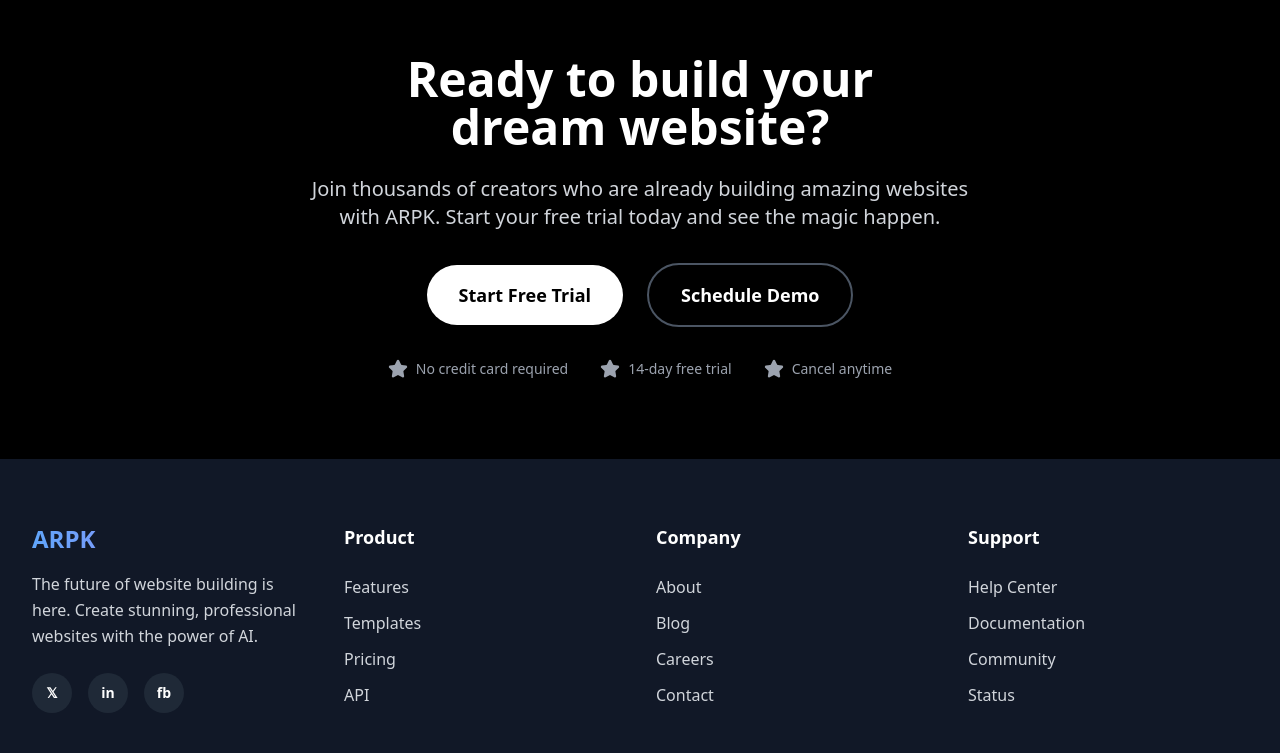
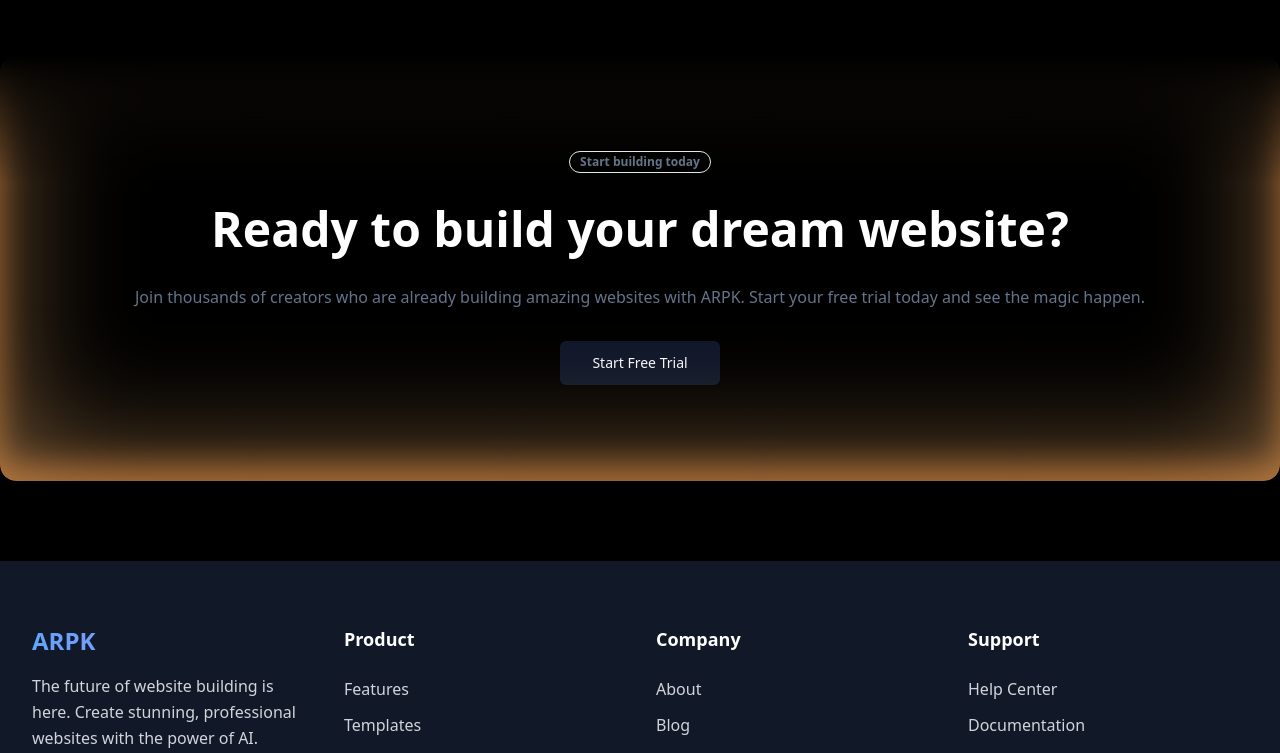
Before and after one commit to pkaushik-02002/arpk-ai-web-launch, a React (Vite) app: page / in a window 1280 px wide. Shown: the part 2830-3583 px from the top of the page. Built offline with nearby package versions, Linux system fonts and the light colour scheme.

Commit message:
Replace CTA section
Replaced the existing CTA section with a new component, including badge, title, description, and action button, and updated dependencies and configurations as requested.

```diff
--- a/src/components/CTA.tsx
+++ b/src/components/CTA.tsx
@@ -1,44 +1,23 @@
 
-import { Star } from 'lucide-react';
+import { CTASection } from '@/components/ui/cta-with-rectangle';
 
 const CTA = () => {
   return (
-    <section className="py-20 bg-black">
-      <div className="max-w-4xl mx-auto px-4 sm:px-6 lg:px-8 text-center">
-        <h2 className="text-3xl sm:text-4xl lg:text-5xl font-bold text-white mb-6">
-          Ready to build your
-          <span className="block">dream website?</span>
-        </h2>
-        <p className="text-xl text-gray-300 mb-8 max-w-2xl mx-auto">
-          Join thousands of creators who are already building amazing websites with ARPK.
-          Start your free trial today and see the magic happen.
-        </p>
-
-        <div className="flex flex-col sm:flex-row justify-center items-center space-y-4 sm:space-y-0 sm:space-x-6">
-          <button className="bg-white text-black px-8 py-4 rounded-full text-lg font-semibold hover:bg-gray-100 transition-colors shadow-lg hover:shadow-xl transform hover:scale-105 transition-transform">
-            Start Free Trial
-          </button>
-          <button className="border-2 border-gray-600 text-white px-8 py-4 rounded-full text-lg font-semibold hover:bg-white hover:text-black transition-colors">
-            Schedule Demo
-          </button>
-        </div>
-
-        <div className="mt-8 flex justify-center items-center space-x-8 text-gray-400">
-          <div className="flex items-center space-x-2">
-            <Star className="w-5 h-5 fill-current" />
-            <span className="text-sm">No credit card required</span>
-          </div>
-          <div className="flex items-center space-x-2">
-            <Star className="w-5 h-5 fill-current" />
-            <span className="text-sm">14-day free trial</span>
-          </div>
-          <div className="flex items-center space-x-2">
-            <Star className="w-5 h-5 fill-current" />
-            <span className="text-sm">Cancel anytime</span>
-          </div>
-        </div>
-      </div>
-    </section>
+    <div className="py-20 bg-black">
+      <CTASection
+        badge={{
+          text: "Start building today"
+        }}
+        title="Ready to build your dream website?"
+        description="Join thousands of creators who are already building amazing websites with ARPK. Start your free trial today and see the magic happen."
+        action={{
+          text: "Start Free Trial",
+          href: "#",
+          variant: "default"
+        }}
+        className="bg-black text-white"
+      />
+    </div>
   );
 };
 
--- /dev/null
+++ b/src/components/ui/cta-with-rectangle.tsx
@@ -0,0 +1,73 @@
+
+"use client"
+
+import { Button } from "@/components/ui/button"
+import { Badge } from "@/components/ui/badge"
+import { cn } from "@/lib/utils"
+
+interface CTAProps {
+  badge?: {
+    text: string
+  }
+  title: string
+  description?: string
+  action: {
+    text: string
+    href: string
+    variant?: "default" | "glow"
+  }
+  withGlow?: boolean
+  className?: string
+}
+
+export function CTASection({
+  badge,
+  title,
+  description,
+  action,
+  withGlow = true,
+  className,
+}: CTAProps) {
+  return (
+    <section className={cn("overflow-hidden pt-0 md:pt-0", className)}>
+      <div className="relative mx-auto flex max-w-container flex-col items-center gap-6 px-8 py-12 text-center sm:gap-8 md:py-24">
+        {/* Badge */}
+        {badge && (
+          <Badge
+            variant="outline"
+            className="opacity-0 animate-fade-in-up delay-100"
+          >
+            <span className="text-muted-foreground">{badge.text}</span>
+          </Badge>
+        )}
+
+        {/* Title */}
+        <h2 className="text-3xl font-semibold sm:text-5xl opacity-0 animate-fade-in-up delay-200">
+          {title}
+        </h2>
+
+        {/* Description */}
+        {description && (
+          <p className="text-muted-foreground opacity-0 animate-fade-in-up delay-300">
+            {description}
+          </p>
+        )}
+
+        {/* Action Button */}
+        <Button
+          variant={action.variant || "default"}
+          size="lg"
+          className="opacity-0 animate-fade-in-up delay-500"
+          asChild
+        >
+          <a href={action.href}>{action.text}</a>
+        </Button>
+
+        {/* Glow Effect */}
+        {withGlow && (
+          <div className="fade-top-lg pointer-events-none absolute inset-0 rounded-2xl shadow-glow opacity-0 animate-scale-in delay-700" />
+        )}
+      </div>
+    </section>
+  )
+}
--- a/src/index.css
+++ b/src/index.css
@@ -1,3 +1,4 @@
+
 @tailwind base;
 @tailwind components;
 @tailwind utilities;
@@ -37,20 +38,16 @@
     --radius: 0.5rem;
 
     --sidebar-background: 0 0% 98%;
+    --sidebar-foreground: 240 5.3% 26.1%;
+    --sidebar-primary: 240 5.9% 10%;
+    --sidebar-primary-foreground: 0 0% 98%;
+    --sidebar-accent: 240 4.8% 95.9%;
+    --sidebar-accent-foreground: 240 5.9% 10%;
+    --sidebar-border: 220 13% 91%;
+    --sidebar-ring: 217.2 91.2% 59.8%;
 
-    --sidebar-foreground: 240 5.3% 26.1%;
-
-    --sidebar-primary: 240 5.9% 10%;
-
-    --sidebar-primary-foreground: 0 0% 98%;
-
-    --sidebar-accent: 240 4.8% 95.9%;
-
-    --sidebar-accent-foreground: 240 5.9% 10%;
-
-    --sidebar-border: 220 13% 91%;
-
-    --sidebar-ring: 217.2 91.2% 59.8%;
+    --brand: 27 96% 61%;
+    --brand-foreground: 31 97% 72%;
   }
 
   .dark {
@@ -89,6 +86,9 @@
     --sidebar-accent-foreground: 240 4.8% 95.9%;
     --sidebar-border: 240 3.7% 15.9%;
     --sidebar-ring: 217.2 91.2% 59.8%;
+
+    --brand: 31 97% 72%;
+    --brand-foreground: 27 96% 61%;
   }
 }
 
@@ -101,3 +101,34 @@
     @apply bg-background text-foreground;
   }
 }
+
+@layer utilities {
+  .delay-100 {
+    animation-delay: 100ms;
+  }
+  .delay-200 {
+    animation-delay: 200ms;
+  }
+  .delay-300 {
+    animation-delay: 300ms;
+  }
+  .delay-500 {
+    animation-delay: 500ms;
+  }
+  .delay-700 {
+    animation-delay: 700ms;
+  }
+
+  .fade-top-lg {
+    mask-image: linear-gradient(to bottom,
+      transparent,
+      rgba(0, 0, 0, 1) 8rem
+    );
+  }
+
+  .animate-in {
+    animation-duration: 1000ms;
+    animation-fill-mode: forwards;
+    animation-timing-function: ease-out;
+  }
+}
--- a/tailwind.config.ts
+++ b/tailwind.config.ts
@@ -62,12 +62,20 @@ export default {
 					'accent-foreground': 'hsl(var(--sidebar-accent-foreground))',
 					border: 'hsl(var(--sidebar-border))',
 					ring: 'hsl(var(--sidebar-ring))'
-				}
+				},
+				brand: "hsl(var(--brand))",
+				"brand-foreground": "hsl(var(--brand-foreground))",
+			},
+			maxWidth: {
+				container: "80rem",
 			},
 			borderRadius: {
 				lg: 'var(--radius)',
 				md: 'calc(var(--radius) - 2px)',
 				sm: 'calc(var(--radius) - 4px)'
+			},
+			boxShadow: {
+				glow: "0 -16px 128px 0 hsla(var(--brand-foreground) / 0.5) inset, 0 -16px 32px 0 hsla(var(--brand) / 0.5) inset",
 			},
 			keyframes: {
 				'accordion-down': {
@@ -89,12 +97,43 @@ export default {
 				'marquee': {
 					'0%': { transform: 'translateX(0%)' },
 					'100%': { transform: 'translateX(-50%)' }
+				},
+				"fade-in-up": {
+					"0%": {
+						opacity: "0",
+						transform: "translateY(10px)"
+					},
+					"100%": {
+						opacity: "1",
+						transform: "translateY(0)"
+					}
+				},
+				"fade-in": {
+					"0%": {
+						opacity: "0"
+					},
+					"100%": {
+						opacity: "1"
+					}
+				},
+				"scale-in": {
+					"0%": {
+						opacity: "0",
+						transform: "scale(0.95)"
+					},
+					"100%": {
+						opacity: "1",
+						transform: "scale(1)"
+					}
 				}
 			},
 			animation: {
 				'accordion-down': 'accordion-down 0.2s ease-out',
 				'accordion-up': 'accordion-up 0.2s ease-out',
-				'marquee': 'marquee 30s linear infinite'
+				'marquee': 'marquee 30s linear infinite',
+				"fade-in-up": "fade-in-up 0.5s ease-out forwards",
+				"fade-in": "fade-in 0.5s ease-out forwards",
+				"scale-in": "scale-in 0.5s ease-out forwards"
 			}
 		}
 	},
```
